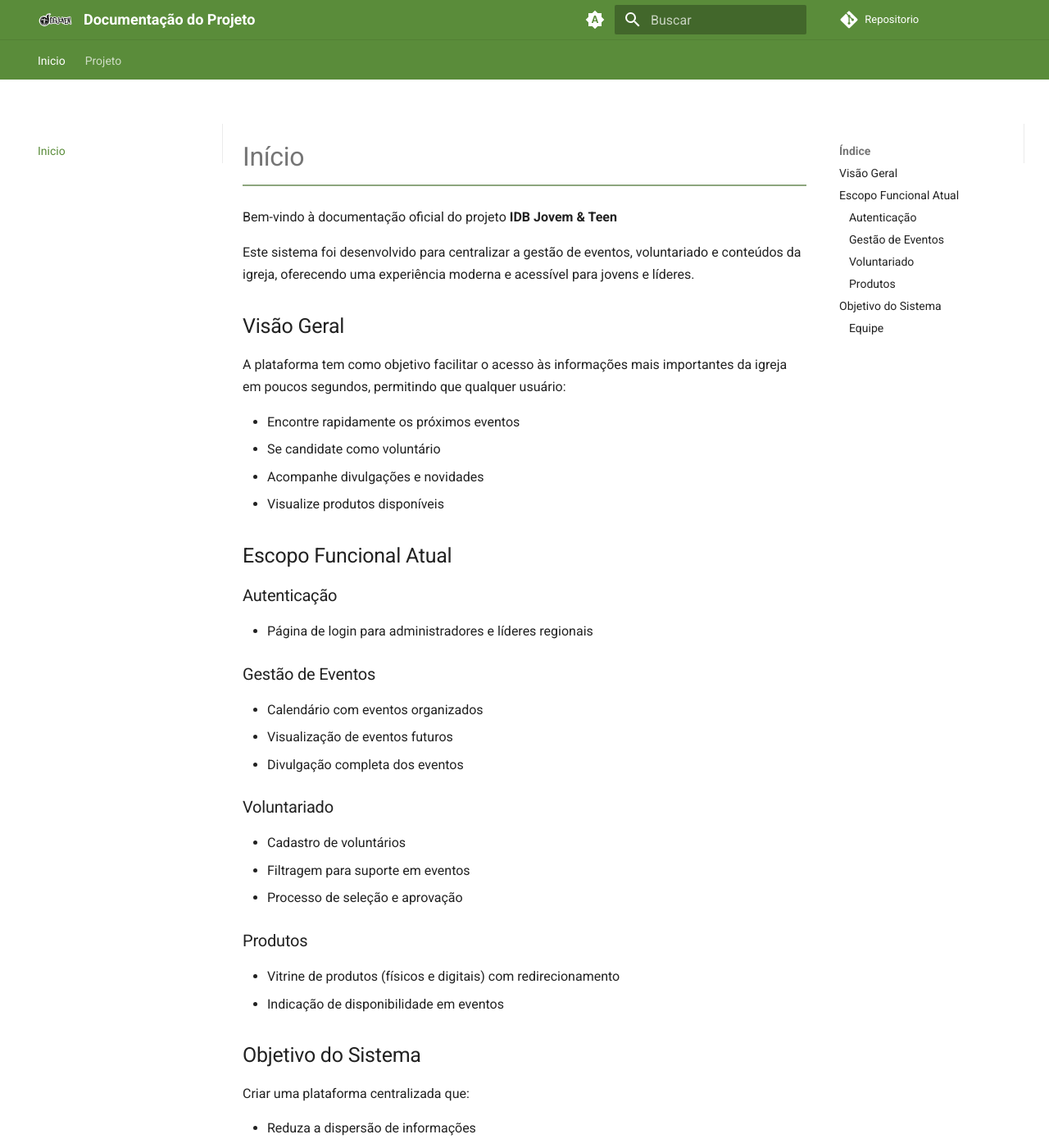
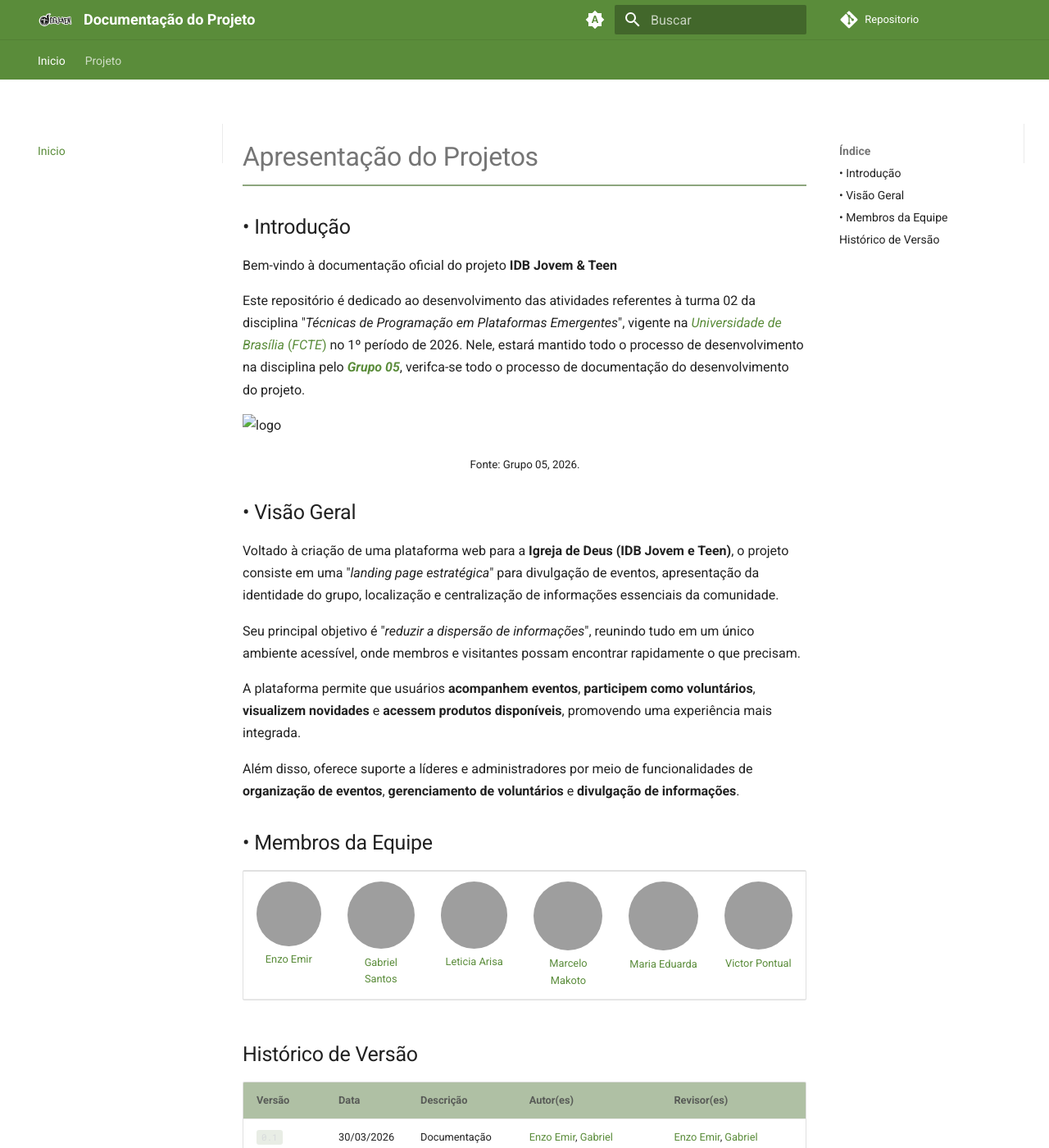
Before and after one commit to EnzoEmir/IDB_JOVEM_DOC, an MkDocs documentation site: the page built from docs/index.md, in a window 1280 px wide and 1400 px high, cut to the strip 0-1400 px from the top of the window. Shown: the whole strip at 82% size. Built offline with MkDocs 1.6.1 and Material for MkDocs 9.7.7, drawn with Linux system fonts in a browser that asks for light colours; comment, search, counter and statistics services are not loaded; some of the changed text lies outside the part shown; grey boxes are pictures that could not be loaded.

Commit message:
docs:. adicionando documentaçao pagina home

```diff
--- a/docs/index.md
+++ b/docs/index.md
@@ -1,62 +1,73 @@
-# Início
+# Apresentação do Projetos
+
+## • Introdução
 
 Bem-vindo à documentação oficial do projeto **IDB Jovem & Teen**
 
-Este sistema foi desenvolvido para centralizar a gestão de eventos, voluntariado e conteúdos da igreja, oferecendo uma experiência moderna e acessível para jovens e líderes.
+Este repositório é dedicado ao desenvolvimento das atividades referentes à turma 02 da disciplina "*Técnicas de Programação em Plataformas Emergentes*", vigente na [*Universidade de Brasília* (*FCTE*)](https://fcte.unb.br) no 1º período de 2026. Nele, estará mantido todo o processo de desenvolvimento na disciplina pelo [***Grupo 05***](#-membros-da-equipe-), verifca-se todo o processo de documentação do desenvolvimento do projeto.
+
+![logo](/docs/images/logo.png)
+
+<p align="center"><sub>Fonte: Grupo 05, 2026.</sub></p>
 
 
-## Visão Geral
+## • Visão Geral
 
-A plataforma tem como objetivo facilitar o acesso às informações mais importantes da igreja em poucos segundos, permitindo que qualquer usuário:
+Voltado à criação de uma plataforma web para a **Igreja de Deus (IDB Jovem e Teen)**, o projeto consiste em uma "*landing page estratégica*" para divulgação de eventos, apresentação da identidade do grupo, localização e centralização de informações essenciais da comunidade.
 
--  Encontre rapidamente os próximos eventos
--  Se candidate como voluntário
-- Acompanhe divulgações e novidades
-- Visualize produtos disponíveis
+Seu principal objetivo é "*reduzir a dispersão de informações*", reunindo tudo em um único ambiente acessível, onde membros e visitantes possam encontrar rapidamente o que precisam.
+
+A plataforma permite que usuários **acompanhem eventos**, **participem como voluntários**, **visualizem novidades** e **acessem produtos disponíveis**, promovendo uma experiência mais integrada.
+
+Além disso, oferece suporte a líderes e administradores por meio de funcionalidades de **organização de eventos**, **gerenciamento de voluntários** e **divulgação de informações**.
 
 
-## Escopo Funcional Atual
 
-### Autenticação
+## • Membros da Equipe
 
-* Página de login para administradores e líderes regionais
+<table>
+  <tr>
+    <td align="center">
+      <a href="https://github.com/EnzoEmir">
+        <img src="https://avatars.githubusercontent.com/EnzoEmir" width="100px" style="border-radius: 50%;"><br/>
+        Enzo Emir
+      </a>
+    </td>
+    <td align="center">
+      <a href="https://github.com/GabrielSMonteiro">
+        <img src="https://avatars.githubusercontent.com/GabrielSMonteiro" width="100px" style="border-radius: 50%;"><br/>
+        Gabriel Santos
+      </a>
+    </td>
+    <td align="center">
+      <a href="https://github.com/Leticia-Arisa-K-Higa">
+        <img src="https://avatars.githubusercontent.com/Leticia-Arisa-K-Higa" width="100px" style="border-radius: 50%;"><br/>
+        Leticia Arisa
+      </a>
+    </td>
+    <td align="center">
+      <a href="https://github.com/MM4K">
+        <img src="https://avatars.githubusercontent.com/MM4K" width="100px" style="border-radius: 50%;"><br/>
+        Marcelo Makoto
+      </a>
+    </td>
+    <td align="center">
+      <a href="https://github.com/dudaa28">
+        <img src="https://avatars.githubusercontent.com/dudaa28" width="100px" style="border-radius: 50%;"><br/>
+        Maria Eduarda
+      </a>
+    </td>
+    <td align="center">
+      <a href="https://github.com/VictorPontual">
+        <img src="https://avatars.githubusercontent.com/VictorPontual" width="100px" style="border-radius: 50%;"><br/>
+        Victor Pontual
+      </a>
+    </td>
+  </tr>
+</table>
 
+##  Histórico de Versão
 
-### Gestão de Eventos
-
-* Calendário com eventos organizados
-* Visualização de eventos futuros
-* Divulgação completa dos eventos
-
-
-### Voluntariado
-
-* Cadastro de voluntários
-* Filtragem para suporte em eventos
-* Processo de seleção e aprovação
-
-
-### Produtos
-
-* Vitrine de produtos (físicos e digitais) com redirecionamento
-* Indicação de disponibilidade em eventos
-
-## Objetivo do Sistema
-
-Criar uma plataforma centralizada que:
-
-* Reduza a dispersão de informações
-* Melhore o engajamento dos jovens
-* Facilite a organização dos líderes
-* Escale para diferentes regiões da igreja
-
-### Equipe
-
-| Nome                                                     | GitHub                                                              |
-| -------------------------------------------------------- | ------------------------------------------------------------------- |
-| [Enzo Emir](https://github.com/EnzoEmir)                 | <img src="https://github.com/EnzoEmir.png" width="100"/>             |
-| [Gabriel Santos](https://github.com/GabrielSMonteiro)    | <img src="https://github.com/GabrielSMonteiro.png" width="100"/>     |
-| [Leticia Arisa](https://github.com/Leticia-Arisa-K-Higa) | <img src="https://github.com/Leticia-Arisa-K-Higa.png" width="100"/> |
-| [Marcelo Makoto](https://github.com/MM4K)                | <img src="https://github.com/MM4K.png" width="100"/>                 |
-| [Maria Eduarda](https://github.com/dudaa28)              | <img src="https://github.com/dudaa28.png" width="100"/>              |
-| [Victor Pontual](https://github.com/VictorPontual)       | <img src="https://github.com/VictorPontual.png" width="100"/>        |
+| Versão | Data       | Descrição                                 | Autor(es)                                     | Revisor(es) |
+|--------|------------|--------------------------------------------|-----------------------------------------------|-------------|
+| `0.1`    | 30/03/2026 | Documentação Página Home | [Enzo Emir](https://github.com/EnzoEmir), [Gabriel Monteiro](https://github.com/GabrielSMonteiro), [Leticia Arisa](https://github.com/Leticia-Arisa-K-Higa), [Marcelo Makoto](https://github.com/MM4K), [Maria Eduarda](https://github.com/dudaa28), [Victor Pontual](https://github.com/VictorPontual) | [Enzo Emir](https://github.com/EnzoEmir), [Gabriel Monteiro](https://github.com/GabrielSMonteiro), [Leticia Arisa](https://github.com/Leticia-Arisa-K-Higa), [Marcelo Makoto](https://github.com/MM4K), [Maria Eduarda](https://github.com/dudaa28), [Victor Pontual](https://github.com/VictorPontual) |
```
